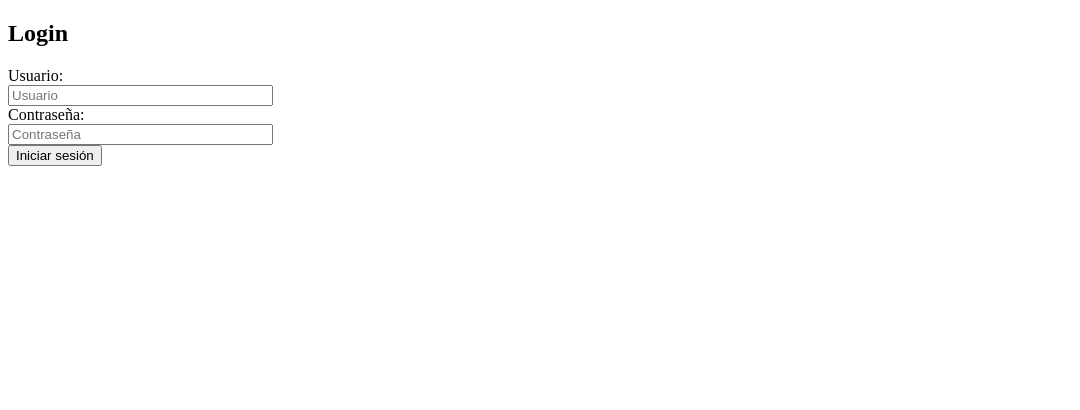
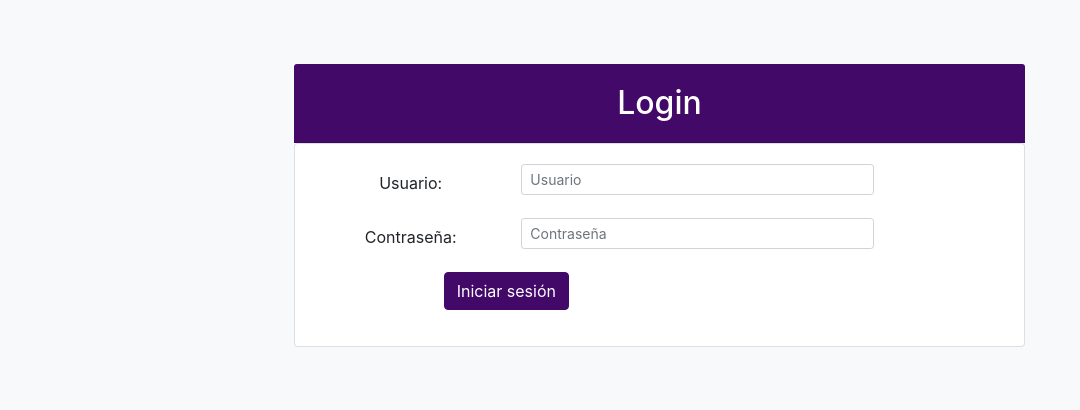
Before and after one commit to LuisECC31/Proyecto-SAFISC, a PHP site: page /Views/Login/index.php in a window 1280 px wide. Shown: the top 410 px of the page, without its empty margins (0-1080 px from the left). Run offline with PHP 8.4, Linux system fonts and the light colour scheme.

Commit message:
Atualización Vista Login

```diff
--- a/app/Views/Login/index.php
+++ b/app/Views/Login/index.php
@@ -2,29 +2,47 @@
 <html>
     <head>
         <meta charset="UTF-8">
+        <link rel="stylesheet" type="text/css" href="/bootstrap/css/bootstrap.min.css">
         <title></title>
     </head>
-    <body>
+
+<body class="p-3 mb-2 bg-light ">
+    <div class="container ">
+        <div class="text-center py-5">
          <main role="main" class="col-md-9 ml-sm-auto col-lg-10 px-4">
-    <h2 class="mt-2">Login</h2>
+         <div class="card-header bg-primary col-md-10 text-white text-center" >
+               <h2 class="mt-2">Login</h2> </div>
             <form action="?controller=Login&&action=login" method="POST">
+            <div class="card col-md-10">
+           <div class="card-body ">
                 <div class="row">
-            <div class="col-md-6">
+                    <div class="col-md-10">
+
+                        <div class="form-group row ">
+                            <label for="Usuario" class="col-md-4 col-form-label ">Usuario:</label>
+                            <div class="col-md-8">
+                                <td><input type="text" class="form-control form-control-sm" name="Usuario" value="" size="30" placeholder="Usuario"/></td>
+                            </div> </div>
+
                             <div class="form-group row">
-                    <label for="Usuario" class="col-md-4 col-form-label">Usuario:</label>
-                    <div class="col-md-8">
-                        <td><input type="text" name="Usuario" value="" size="30" placeholder="Usuario"/></td>
-                    </div>
                             <label for="Contraseña" class="col-md-4 col-form-label">Contraseña:</label>
                             <div class="col-md-8">
-                    <td><input type="password" name="Contraseña" value="" size="30" placeholder="Contraseña"/></td>
-                    </div>
+                            <td><input type="password" class="form-control form-control-sm" name="Contraseña" value="" size="30" placeholder="Contraseña"/></td>
+                            </div></div>
 
-                    <td align="center" colspan="2"><input type="submit" value="Iniciar sesión" name="Iniciar" /></td>
+                            <div class="form-group row">
+                            <div class="col-md-8">
+                            <td  colspan="2"><input class="btn btn-primary" type="submit" value="Iniciar sesión" name="Iniciar" /></td>
+                             </div></div>
+
                         </div>
                     </div>
-
+                </div>
+            </div>
+            </div>
             </form>
          </main>
+        </div>
+    </div>
 </body>
 </html>
```
Lines whose indentation alone changed are shown as unchanged.
